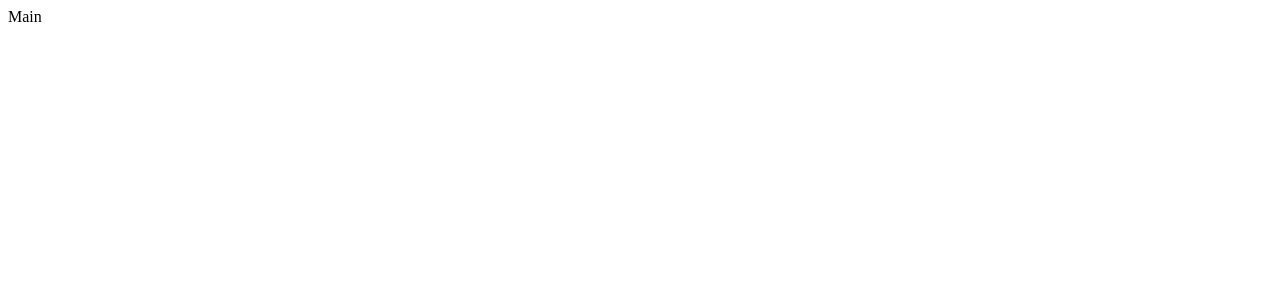
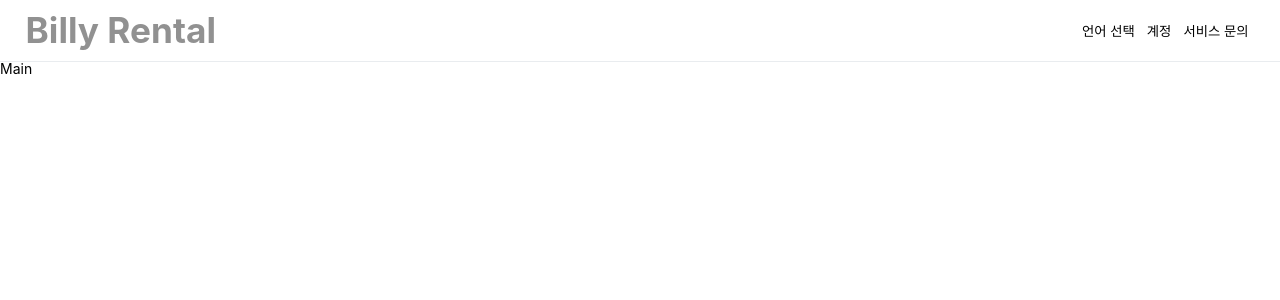
Before and after one commit to Jess2/billy, a React (Create React App) app: page / in a window 1280 px wide. Shown: the top 300 px of the page. Built offline with nearby package versions, Linux system fonts and the light colour scheme.

Commit message:
feat: header HTML 구조 및 scss 적용 (#21)

```diff
--- a/src/App.js
+++ b/src/App.js
@@ -1,6 +1,12 @@
 import React from 'react';
+import GlobalStyles from './common/component/GlobalStyles';
+import Header from "./common/container/Header";
 import Main from "./main/container/Main";
 
 export default function App() {
-  return <Main />;
+  return <>
+    <Header />
+    <Main />
+    <GlobalStyles />
+  </>;
 }
--- /dev/null
+++ b/src/common/component/GlobalStyles.js
@@ -0,0 +1,44 @@
+import {createGlobalStyle} from "styled-components";
+import reset from "styled-reset";
+
+const globalStyles = createGlobalStyle`
+     ${reset};
+     * {
+         box-sizing: border-box;
+     }
+     body{
+         font-family: -apple-system, BlinkMacSystemFont, 'Segoe UI', Roboto, Oxygen, Ubuntu, Cantarell, 'Open Sans', 'Helvetica Neue', sans-serif;
+         font-size: 14px;
+     }
+     a {
+         text-decoration: none;
+         color: inherit;
+     }
+     h1, h2, h3, h4, h5, h6 {
+        font-weight: bold;
+     }
+     h1 {
+        font-size: 2.2rem;
+     }
+     h2 {
+        font-size: 2rem;
+     }
+     h3 {
+        font-size: 1.8rem;
+     }
+     h4 {
+        font-size: 1.6rem;
+     }
+     h5 {
+        font-size: 1.4rem;
+     }
+     h6 {
+        font-size: 1.2rem;
+     }
+     button {
+       border: none;
+       background-color: transparent;
+       cursor: pointer;
+     }
+ `;
+export default globalStyles;
--- /dev/null
+++ b/src/common/container/Header.js
@@ -0,0 +1,18 @@
+import React from 'react';
+import Style from './Header.module.scss';
+import cn from 'classnames';
+
+export default function Header() {
+  return <div className={cn(Style.header)}>
+    <div className={cn(Style.header__logo)}>
+      <div className={cn(Style.logo)}>
+        <h1>Billy Rental</h1>
+      </div>
+    </div>
+    <div className={cn(Style.header__settings)}>
+      <button>언어 선택</button>
+      <button>계정</button>
+      <button>서비스 문의</button>
+    </div>
+  </div>;
+}
--- /dev/null
+++ b/src/common/container/Header.module.scss
@@ -0,0 +1,17 @@
+.header {
+  display: flex;
+  justify-content: space-between;
+  align-items: center;
+  padding: 1vw 2vw;
+  background-color: #ffffff;
+  border-bottom: 1px solid #e9ecef;
+
+  .header__logo {
+    .logo h1 {
+      color: #919191;
+    }
+  }
+
+  .header__settings {
+  }
+}
```
Also changed, not shown: package.json (+11 -7 lines), 1 other file (tests, documents, lock files or other folders).
